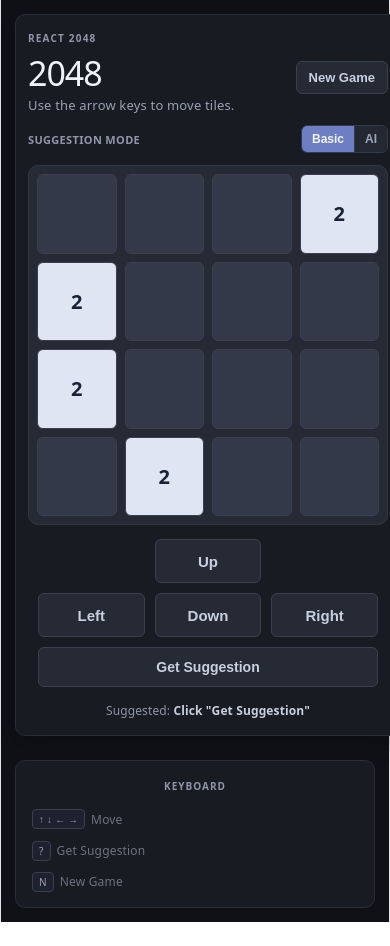
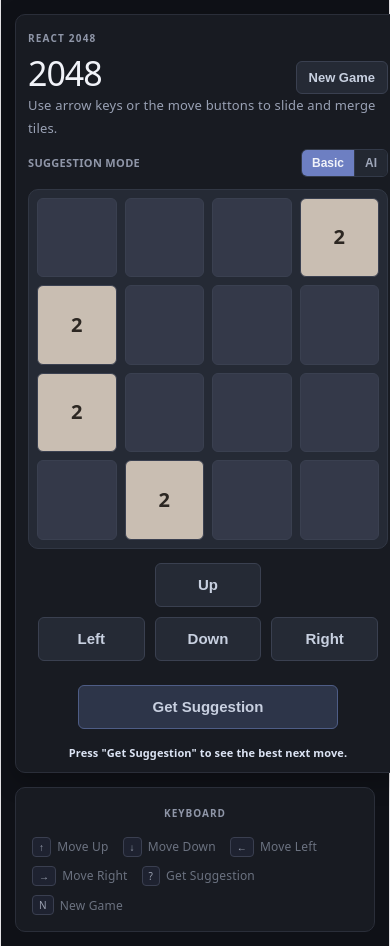
Before and after one commit to yessur3808/react-2048, a React (Vite) app: page / in a window 390 px wide. Before the commit the page ends 922 px from the top, so only its background shows below. Built offline with nearby package versions, Linux system fonts and the light colour scheme.

Commit message:
Adjust text, style for the tiles for each commone tile value, also check the margins and sizing works properly for most common screens

```diff
--- a/src/App.css
+++ b/src/App.css
@@ -133,72 +133,58 @@
 }
 
 .tile--2 {
-  background: #dfe5f3;
-  color: #1a2236;
+  background: #c9beb2;
+  color: #2c2722;
 }
 
 .tile--4 {
-  background: #cfd8f0;
-  color: #1a2236;
+  background: #bcae93;
+  color: #241f19;
 }
 
 .tile--8 {
-  background: #afc4ee;
-  color: #16213a;
+  background: #c97f3d;
+  color: #f9f6f2;
 }
 
 .tile--16 {
-  background: #9db5e6;
-  color: #16213a;
+  background: #b76534;
+  color: #f9f6f2;
 }
 
 .tile--32 {
-  background: #8ca4da;
-  color: #13203a;
+  background: #a94e3a;
+  color: #f9f6f2;
 }
 
 .tile--64 {
-  background: #7e97d1;
-  color: #111d35;
+  background: #8f3725;
+  color: #f9f6f2;
 }
 
-.tile--128,
-.tile--256,
-.tile--512,
-.tile--1024,
-.tile--2048 {
-  background: #6d7fc2;
-  color: #0f172b;
+.tile--128 {
+  background: #b89234;
+  color: #f9f6f2;
 }
 
-@media (max-width: 640px) {
-  .game-shell {
-    flex: none;
-    width: 100%;
-    max-width: 720px;
-    border-radius: 10px;
-    padding: 12px;
-  }
+.tile--256 {
+  background: #a98224;
+  color: #f9f6f2;
+}
 
-  .tile {
-    min-height: 60px;
-  }
+.tile--512 {
+  background: #986f19;
+  color: #f9f6f2;
+}
 
-  .game-layout {
-    flex-direction: column;
-    align-items: center;
-  }
+.tile--1024 {
+  background: #785712;
+  color: #f9f6f2;
+}
 
-  .game-key-sidebar {
-    width: min(100%, 720px);
-    box-sizing: border-box;
-  }
-
-  .game-key-legend {
-    flex-direction: row;
-    flex-wrap: wrap;
-    gap: 6px 14px;
-  }
+.tile--2048 {
+  background: #583f0b;
+  color: #f9f6f2;
 }
 
 .game-board-wrapper {
@@ -227,10 +213,12 @@
 
 .game-overlay__message {
   margin: 0;
-  font-size: clamp(22px, 5vw, 30px);
+  font-size: clamp(28px, 6vw, 40px);
   font-weight: 700;
   color: #f1f3f9;
   letter-spacing: -0.02em;
+  text-align: center;
+  max-width: 14ch;
 }
 
 .game-overlay__btn,
@@ -299,7 +287,17 @@
 
 .game-suggest-btn {
   grid-column: 1 / -1;
-  min-height: 40px;
+  min-height: 44px;
+  width: min(100%, 260px);
+  justify-self: center;
+  margin-top: 14px;
+  font-size: 15px;
+  background: #2d3549;
+  border-color: #4e5d86;
+}
+
+.game-suggest-btn:hover {
+  background: #384261;
 }
 
 .game-move-btn--active {
@@ -317,15 +315,16 @@
 
 .game-controls__hint {
   grid-column: 1 / -1;
-  margin: 2px 0 0;
+  margin: 6px 0 0;
   text-align: center;
   font-size: 12px;
   letter-spacing: 0.01em;
-  color: #8f96a8;
+  color: #aeb7ca;
+  line-height: 1.4;
 }
 
 .game-controls__hint span {
-  color: #c8d0e0;
+  color: #dce4f4;
   font-weight: 600;
 }
 
@@ -402,6 +401,34 @@
   grid-column: 3;
 }
 
+@media (max-width: 980px) {
+  .app-root {
+    place-items: start center;
+  }
+
+  .game-layout {
+    width: min(100%, 720px);
+    flex-direction: column;
+    align-items: stretch;
+    gap: 14px;
+  }
+
+  .game-shell {
+    max-width: 100%;
+  }
+
+  .game-key-sidebar {
+    width: 100%;
+    box-sizing: border-box;
+  }
+
+  .game-key-legend {
+    flex-direction: row;
+    flex-wrap: wrap;
+    gap: 6px 14px;
+  }
+}
+
 @media (max-width: 640px) {
   .game-header-row {
     align-items: flex-end;
@@ -412,7 +439,22 @@
     font-size: 13px;
   }
 
+  .game-shell {
+    flex: none;
+    width: 100%;
+    border-radius: 10px;
+    padding: 12px;
+  }
+
+  .tile {
+    min-height: 60px;
+  }
+
   .game-controls {
     width: min(100%, 340px);
   }
+
+  .game-controls__hint {
+    font-size: 11px;
+  }
 }
--- a/src/App.tsx
+++ b/src/App.tsx
@@ -209,7 +209,16 @@
           <p className="game-key-sidebar__title">Keyboard</p>
           <ul className="game-key-legend">
             <li>
-              <kbd>↑ ↓ ← →</kbd> Move
+              <kbd>↑</kbd> Move Up
+            </li>
+            <li>
+              <kbd>↓</kbd> Move Down
+            </li>
+            <li>
+              <kbd>←</kbd> Move Left
+            </li>
+            <li>
+              <kbd>→</kbd> Move Right
             </li>
             <li>
               <kbd>?</kbd> Get Suggestion
--- a/src/components/GameControls.tsx
+++ b/src/components/GameControls.tsx
@@ -30,12 +30,12 @@
   suggestionError,
 }: GameControlsProps) => {
   const suggestionLabel = isSuggesting
-    ? "Analyzing board\u2026"
+    ? "Analyzing the board for the best move..."
     : suggestionError
-      ? `Error: ${suggestionError}`
+      ? `Unable to suggest a move: ${suggestionError}`
       : hasRequestedSuggestion
-        ? toDirectionLabel(suggestedDirection)
-        : 'Click "Get Suggestion"';
+        ? `Best move: ${toDirectionLabel(suggestedDirection)}`
+        : 'Press "Get Suggestion" to see the best next move.';
 
   return (
     <footer className="game-footer">
@@ -80,7 +80,7 @@
           {isSuggesting ? "Analyzing\u2026" : "Get Suggestion"}
         </button>
         <p className="game-controls__hint" aria-live="polite">
-          Suggested: <span>{suggestionLabel}</span>
+          <span>{suggestionLabel}</span>
         </p>
       </div>
     </footer>
--- a/src/components/GameHeader.tsx
+++ b/src/components/GameHeader.tsx
@@ -21,7 +21,9 @@
           New Game
         </button>
       </div>
-      <p className="game-subtitle">Use the arrow keys to move tiles.</p>
+      <p className="game-subtitle">
+        Use arrow keys or the move buttons to slide and merge tiles.
+      </p>
       <div className="game-settings-row" aria-label="suggestion mode">
         <span className="game-settings-label">Suggestion mode</span>
         <div
--- a/src/components/GameOverlay.tsx
+++ b/src/components/GameOverlay.tsx
@@ -6,15 +6,18 @@
 }>;
 
 export const GameOverlay = ({ status, onNewGame }: GameOverlayProps) => {
+  const message =
+    status === "won"
+      ? "Great job - you reached 2048!"
+      : "No moves left. Start a new run and try again.";
+
   return (
     <div
       className={`game-overlay game-overlay--${status}`}
       role="status"
       aria-live="polite"
     >
-      <p className="game-overlay__message">
-        {status === "won" ? "You won! 🎉" : "Game over"}
-      </p>
+      <p className="game-overlay__message">{message}</p>
       <button className="game-overlay__btn" onClick={onNewGame}>
         New Game
       </button>
--- a/src/game/model-suggestion.ts
+++ b/src/game/model-suggestion.ts
@@ -23,7 +23,7 @@
     return model;
   } catch (err) {
     loadError = err instanceof Error ? err.message : "Failed to load AI model";
-    throw new Error(loadError);
+    throw new Error(loadError, { cause: err });
   }
 };
 
```
Also changed, not shown: 1 other file (tests, documents, lock files or other folders).
